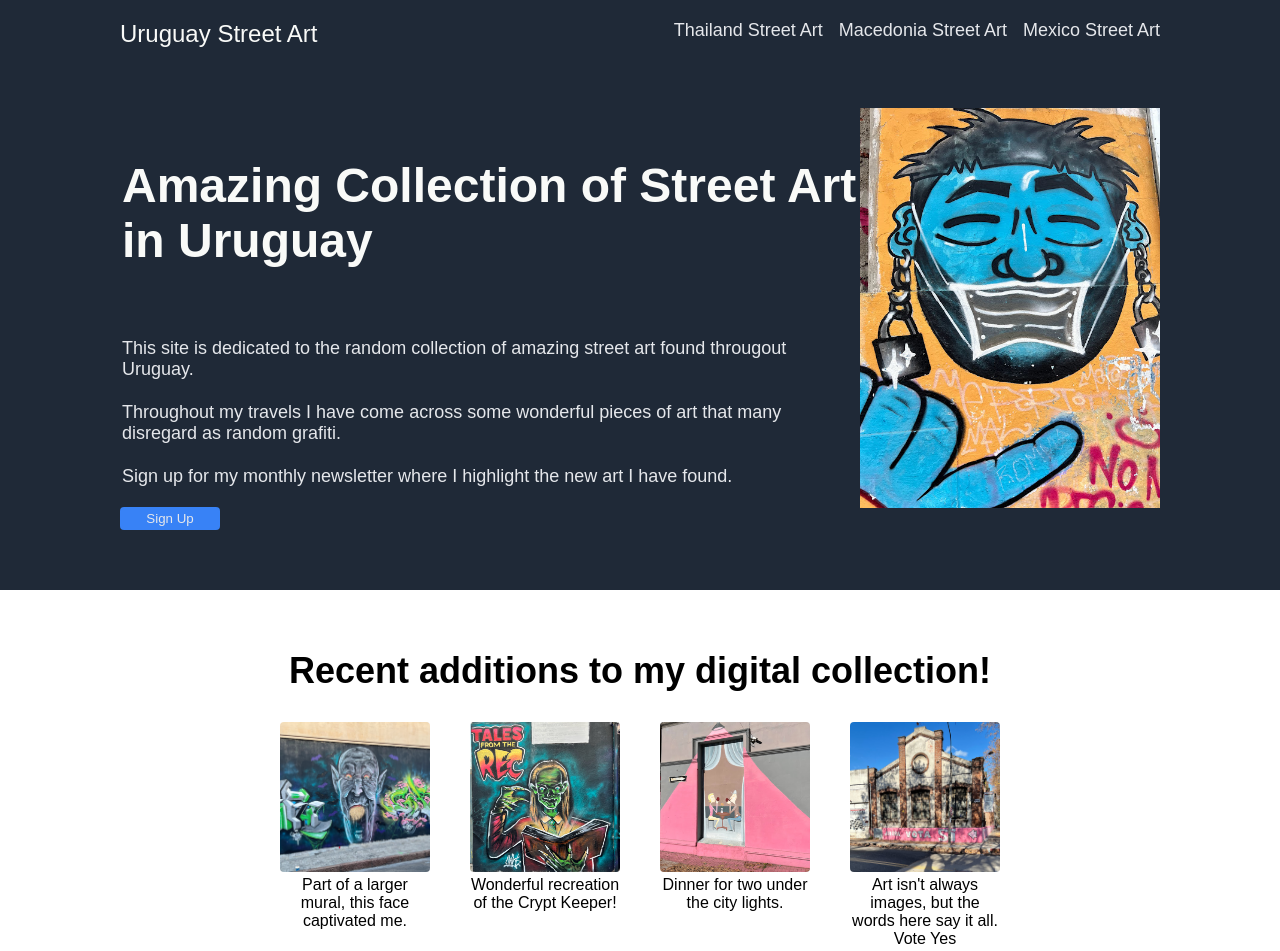
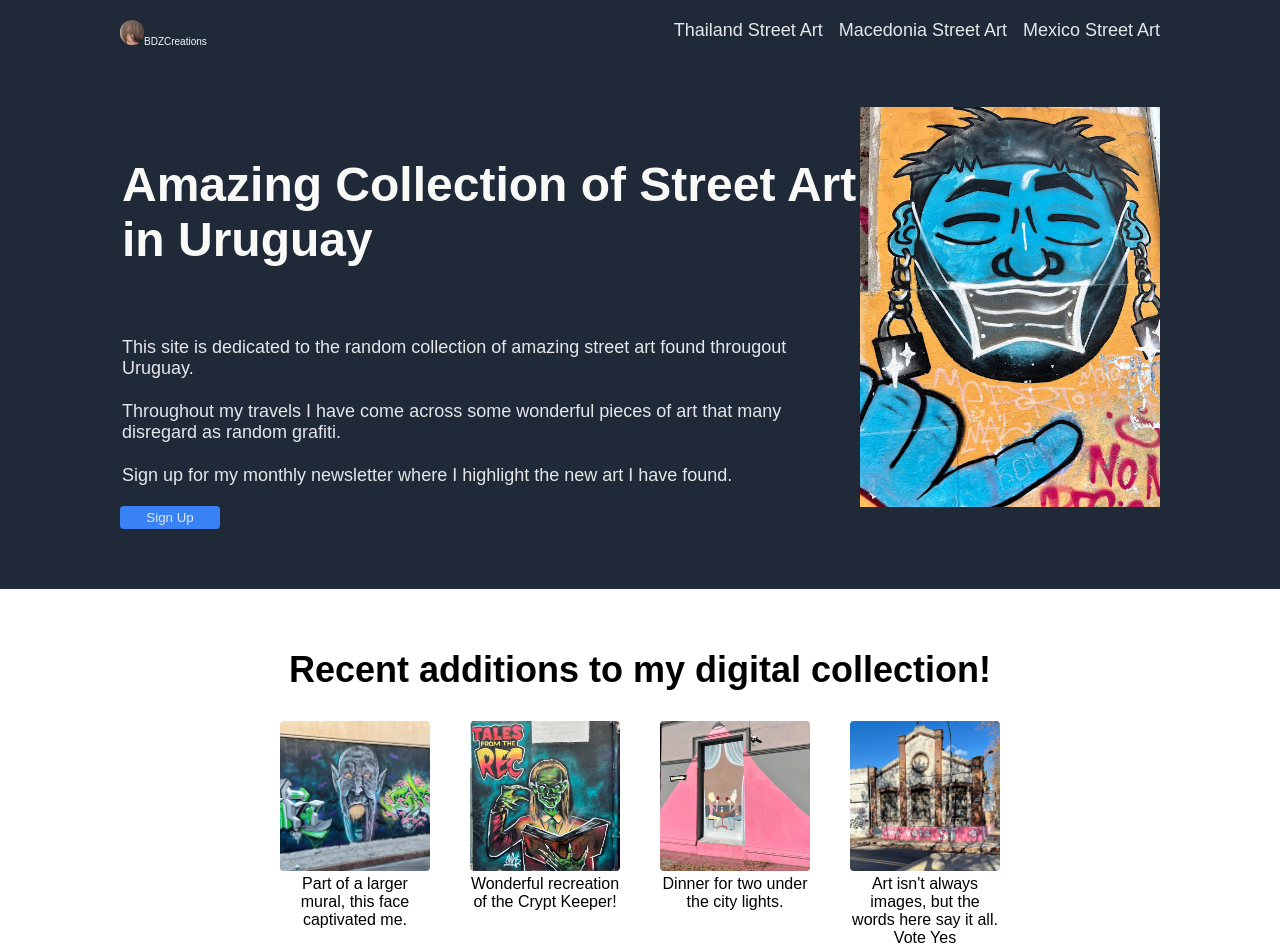
Before and after one commit to BadDaddyZ/landing-page, a plain HTML site: page index.html in a window 1280 px wide. Shown: the top 951 px of the page. Drawn offline with Linux system fonts and the light colour scheme.

Commit message:
Added in a logo image

```diff
--- a/index.html
+++ b/index.html
@@ -9,7 +9,7 @@
 </head>
 <body>
     <div class="header">
-        <div class="logo">Uruguay Street Art</div>
+        <div class="logo"><img src="images/logo.jpg" alt="BadDaddyZ" class="logo-image">BDZCreations</div>
         <div class="right-links">
             <ul>
                 <li><a href="#">Thailand Street Art</a></li>
--- a/style.css
+++ b/style.css
@@ -14,11 +14,16 @@ body {
 }
 
 .logo {
-    font-size: 24px;
+    font-size: 10px;
     color: #f9faf8;
-
+    align-: center;
 }
 
+.logo-image {
+    width: 24px;
+    height: auto;
+    border-radius: 30px;
+}
 ul {
     list-style-type: none;
     display: flex;
```
Also changed, not shown: images/logo.jpg (added).
